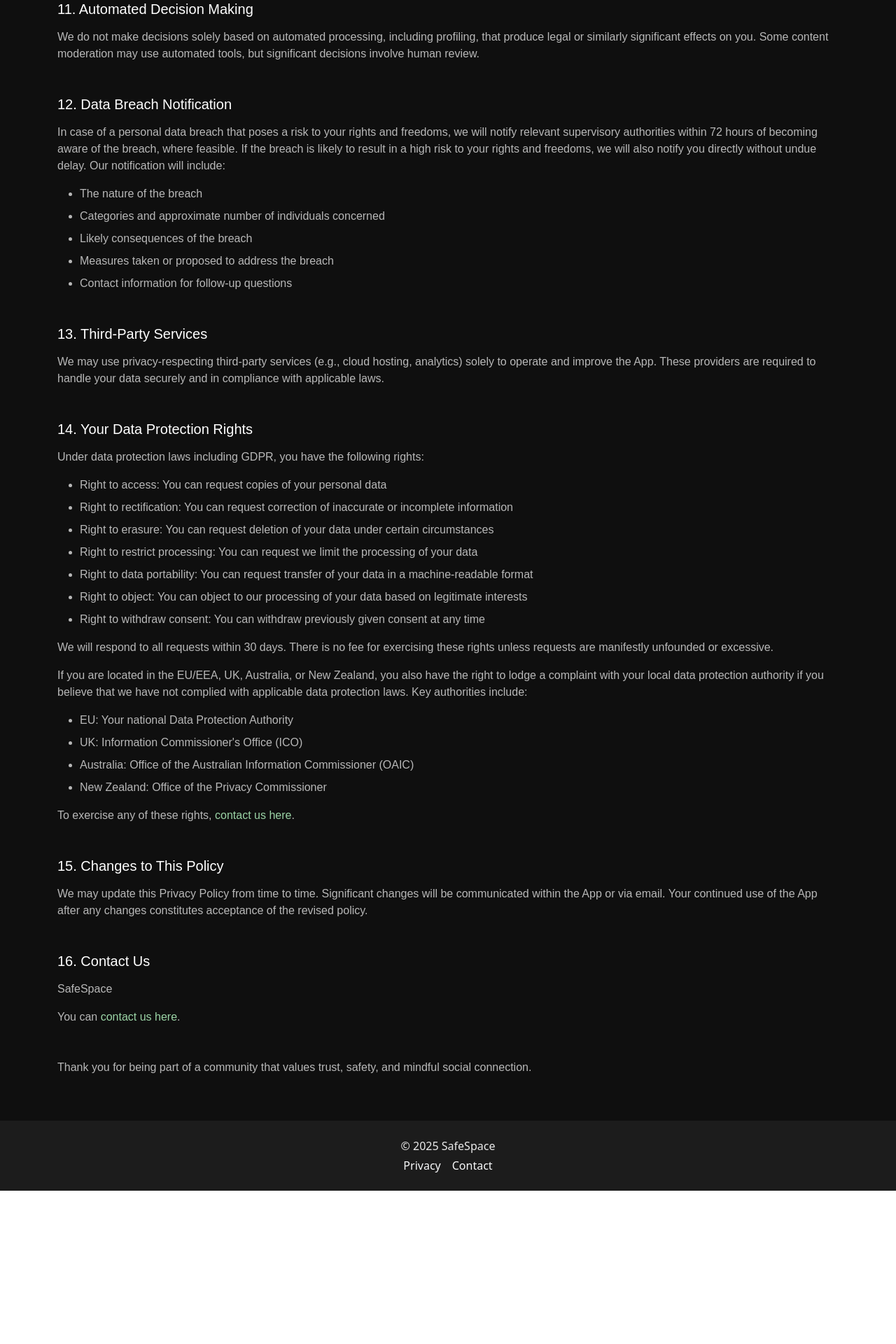
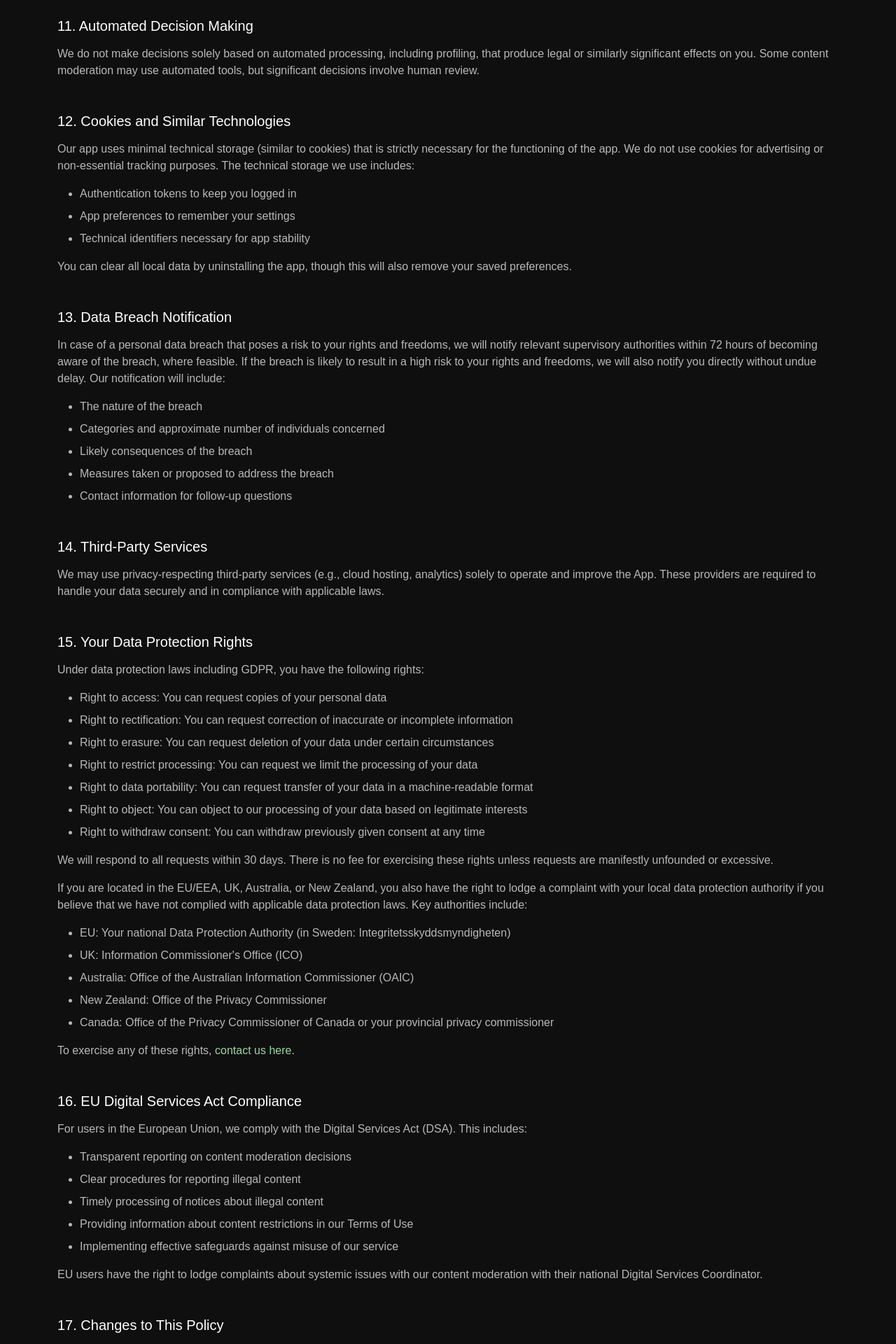
Before and after one commit to ilanahnb/safespace.github.io, a React (Create React App) app: page /#/privacy in a window 1280 px wide. Shown: the part 3840-5760 px from the top of the page at 70% size. Before the commit the page ends 5541 px from the top, so only its background shows below. Built offline with nearby package versions, Linux system fonts and the light colour scheme.

Commit message:
Update Privacy Policy to include Canadian privacy laws and EU Digital Services Act compliance

```diff
--- a/src/pages/PrivacyPolicy.js
+++ b/src/pages/PrivacyPolicy.js
@@ -9,9 +9,7 @@
                 <p className="text-label">Last updated: 8 September 2025</p>
 
                 <p>
-                    This Privacy Policy explains how we collect, use, store, and protect your personal information when you use our mobile application ("the App").
-                    Your privacy and well-being are our top priorities, and we are committed to maintaining a safe, transparent, and respectful platform that complies
-                    with global privacy regulations including the EU General Data Protection Regulation (GDPR), the UK Data Protection Act, Australian Privacy Act, and New Zealand Privacy Act.
+                    This Privacy Policy explains how we collect, use, store, and protect your personal information when you use our mobile application ("the App"). Your privacy and well-being are our top priorities, and we are committed to maintaining a safe, transparent, and respectful platform that complies with global privacy regulations including the EU General Data Protection Regulation (GDPR), the UK Data Protection Act, Australian Privacy Act, New Zealand Privacy Act, Canadian Personal Information Protection and Electronic Documents Act (PIPEDA), and relevant provincial privacy laws.
                 </p>
 
                 <hr className="my-4" />
@@ -183,7 +181,21 @@
                     </p>
                 </Section>
 
-                <Section title="12. Data Breach Notification">
+                <Section title="12. Cookies and Similar Technologies">
+                    <p>
+                        Our app uses minimal technical storage (similar to cookies) that is strictly necessary for the functioning of the app. We do not use cookies for advertising or non-essential tracking purposes. The technical storage we use includes:
+                    </p>
+                    <ul>
+                        <Bullet> Authentication tokens to keep you logged in </Bullet>
+                        <Bullet> App preferences to remember your settings </Bullet>
+                        <Bullet> Technical identifiers necessary for app stability </Bullet>
+                    </ul>
+                    <p>
+                        You can clear all local data by uninstalling the app, though this will also remove your saved preferences.
+                    </p>
+                </Section>
+
+                <Section title="13. Data Breach Notification">
                     <p>
                         In case of a personal data breach that poses a risk to your rights and freedoms, we will notify relevant supervisory authorities within 72 hours of becoming aware of the breach, where feasible. If the breach is likely to result in a high risk to your rights and freedoms, we will also notify you directly without undue delay. Our notification will include:
                     </p>
@@ -196,13 +208,13 @@
                     </ul>
                 </Section>
 
-                <Section title="13. Third-Party Services">
+                <Section title="14. Third-Party Services">
                     <p>
                         We may use privacy-respecting third-party services (e.g., cloud hosting, analytics) solely to operate and improve the App. These providers are required to handle your data securely and in compliance with applicable laws.
                     </p>
                 </Section>
 
-                <Section title="14. Your Data Protection Rights">
+                <Section title="15. Your Data Protection Rights">
                     <p>
                         Under data protection laws including GDPR, you have the following rights:
                     </p>
@@ -222,23 +234,39 @@
                         If you are located in the EU/EEA, UK, Australia, or New Zealand, you also have the right to lodge a complaint with your local data protection authority if you believe that we have not complied with applicable data protection laws. Key authorities include:
                     </p>
                     <ul>
-                        <Bullet> EU: Your national Data Protection Authority </Bullet>
+                        <Bullet> EU: Your national Data Protection Authority (in Sweden: Integritetsskyddsmyndigheten) </Bullet>
                         <Bullet> UK: Information Commissioner's Office (ICO) </Bullet>
                         <Bullet> Australia: Office of the Australian Information Commissioner (OAIC) </Bullet>
                         <Bullet> New Zealand: Office of the Privacy Commissioner </Bullet>
+                        <Bullet> Canada: Office of the Privacy Commissioner of Canada or your provincial privacy commissioner </Bullet>
                     </ul>
                     <p>
                         To exercise any of these rights, <Link className='privacy-link' to="/contact">contact us here</Link>.
                     </p>
                 </Section>
 
+                <Section title="16. EU Digital Services Act Compliance">
+                    <p>
+                        For users in the European Union, we comply with the Digital Services Act (DSA). This includes:
+                    </p>
+                    <ul>
+                        <Bullet> Transparent reporting on content moderation decisions </Bullet>
+                        <Bullet> Clear procedures for reporting illegal content </Bullet>
+                        <Bullet> Timely processing of notices about illegal content </Bullet>
+                        <Bullet> Providing information about content restrictions in our Terms of Use </Bullet>
+                        <Bullet> Implementing effective safeguards against misuse of our service </Bullet>
+                    </ul>
+                    <p>
+                        EU users have the right to lodge complaints about systemic issues with our content moderation with their national Digital Services Coordinator.
+                    </p>
+                </Section>
 
-                <Section title="15. Changes to This Policy">
+                <Section title="17. Changes to This Policy">
                     We may update this Privacy Policy from time to time. Significant changes will be communicated within the App or via email.
                     Your continued use of the App after any changes constitutes acceptance of the revised policy.
                 </Section>
 
-                <Section title="16. Contact Us">
+                <Section title="18. Contact Us">
                     <p>SafeSpace</p>
                     <p>You can <Link className='privacy-link' to="/contact">contact us here</Link>.</p>
                 </Section>
```
